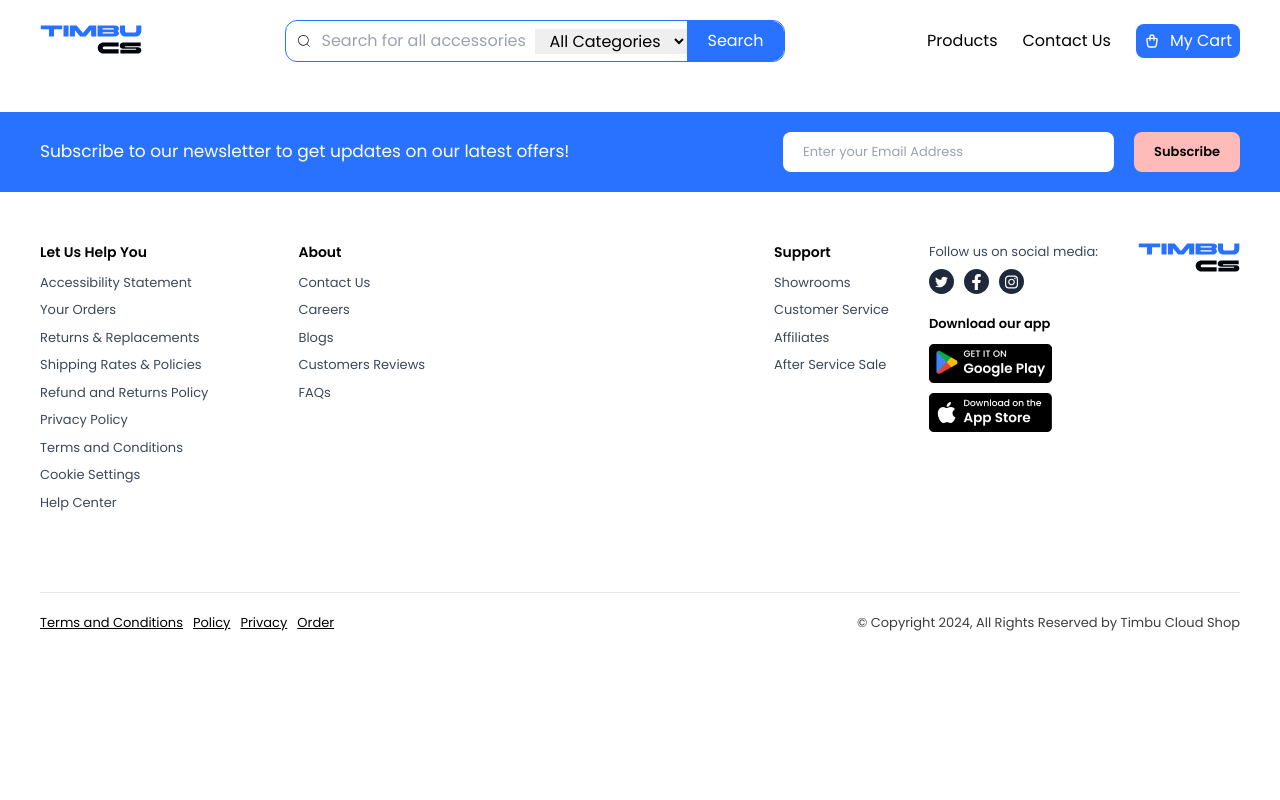
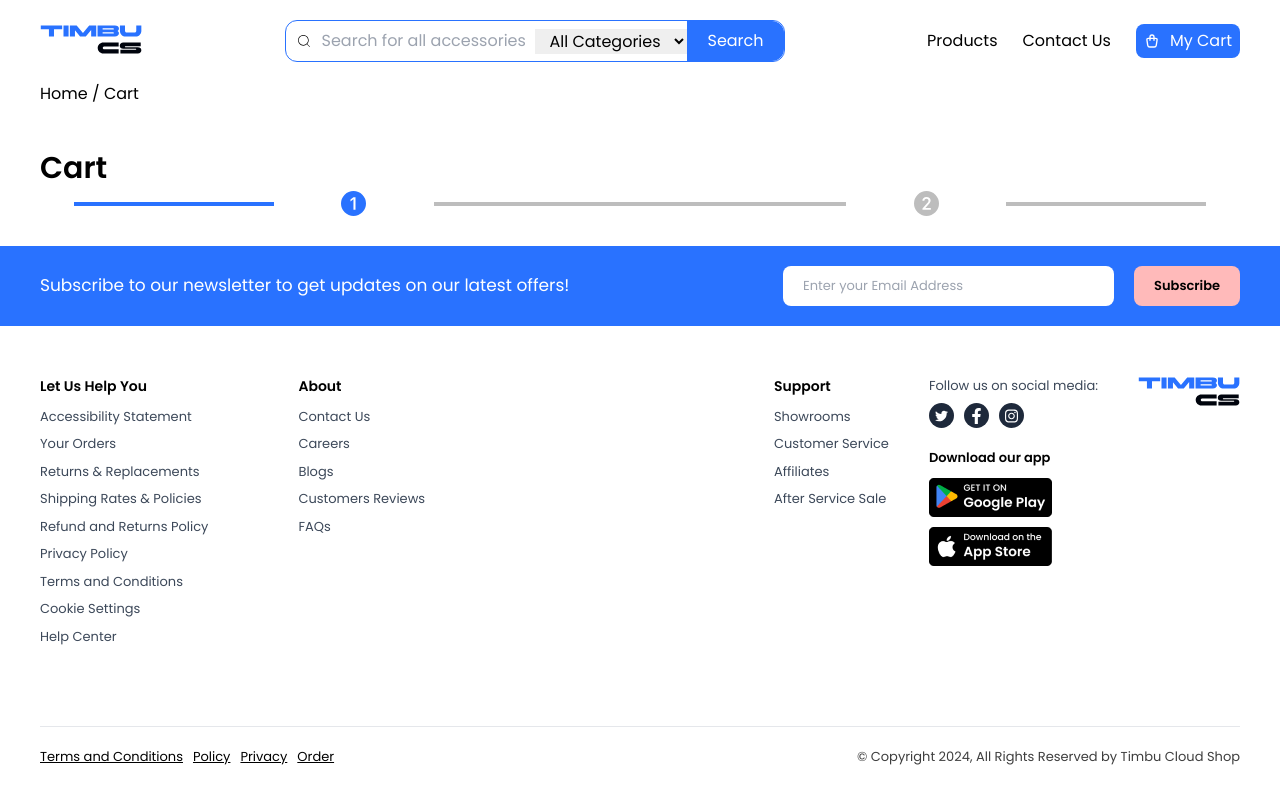
Before and after one commit to KenUdoudo/Timbu-cloud-shop, a React (Vite) app: page /mycart in a window 1280 px wide. Built offline with nearby package versions, Linux system fonts and the light colour scheme.

Commit message:
fuckkkkkkkkkkkkkkk

```diff
--- a/src/pages/Cart/index.jsx
+++ b/src/pages/Cart/index.jsx
@@ -1,6 +1,10 @@
+import Sec1cart from "./section1";
+
 const MyCart = () => {
     return (
-        <div></div>
+        <div className="font-pop">
+            <Sec1cart />
+        </div>
     );
 }
 
--- /dev/null
+++ b/src/pages/Cart/section1.jsx
@@ -0,0 +1,22 @@
+import { Link } from "react-router-dom";
+import { Bs1CircleFill } from "react-icons/bs";
+import { Bs2CircleFill } from "react-icons/bs";
+const Sec1cart = () => {
+    return (
+        <div className="px-[20px] md:px-[40px] w-full">
+            <p className="text-[12px] md:text-[16px]"><Link to='/'>Home </Link>/ <Link to='/mycart'>Cart</Link></p>
+            <div className="mt-[32px] md:mt-[40px] w-full">
+                <p className="text-[24px] md:text-[30px] font-semibold">Cart</p>
+                <div className="w-full flex justify-around items-center">
+                    <hr className="border-[#2972FF] border-[1px] md:border-[2px] w-[87px] md:w-[120px] lg:w-[200px]"/>
+                    <Bs1CircleFill className="text-[#2972FF] w-[18px] md:w-[25px] h-[18px] md:h-[25px]"/>
+                    <hr className="border-[#BDBDBD] border-[1px] md:border-[2px] w-[87px] md:w-[312px] lg:w-[412px]"/>
+                    <Bs2CircleFill className="text-[#BDBDBD] w-[18px] md:w-[25px] h-[18px] md:h-[25px]"/>
+                    <hr className="border-[#BDBDBD] border-[1px] md:border-[2px] w-[87px] md:w-[120px] lg:w-[200px]"/>
+                </div>
+            </div>
+        </div>
+    );
+}
+
+export default Sec1cart;
```
